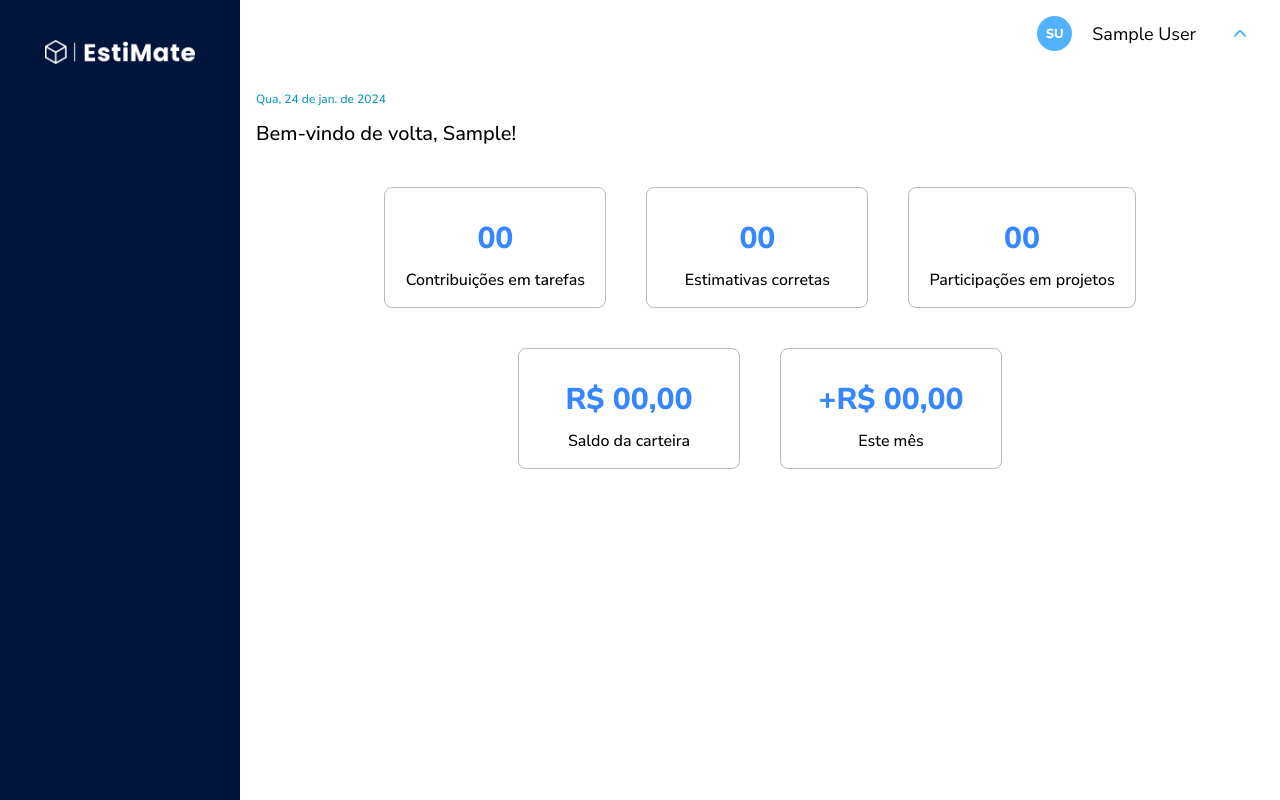
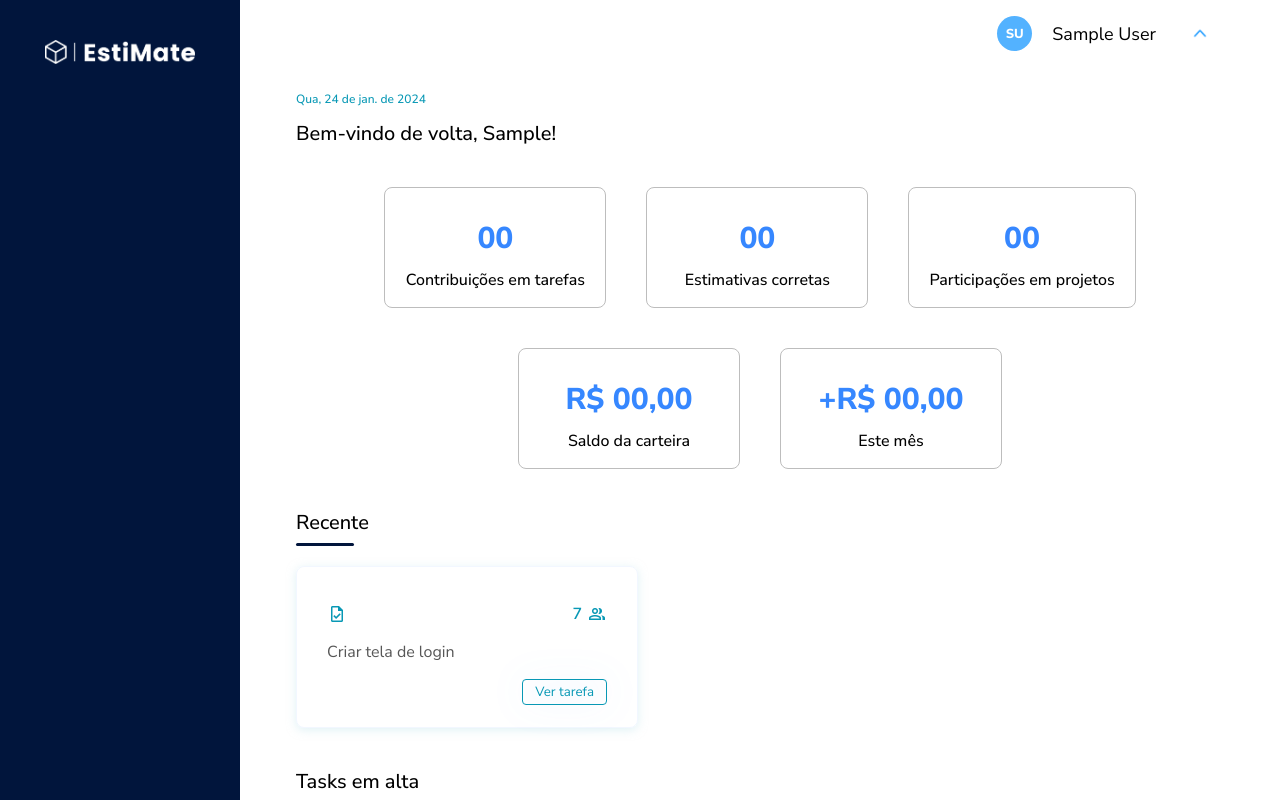
Before and after one commit to tms-5/estimate-projetao, a Next.js app: page /home in a window 1280 px wide. Shown: the top 800 px of the page. Built offline with nearby package versions, Linux system fonts and the light colour scheme; sample sign-in values are in the browser's storage.

Commit message:
feat(home): add tasks cards

```diff
--- /dev/null
+++ b/src/lib/assets/icon/index.ts
@@ -0,0 +1,7 @@
+import TaskIcon from './task-icon.png';
+import UserIcon from './user-icon.png';
+
+export {
+  TaskIcon,
+  UserIcon,
+};
--- /dev/null
+++ b/src/lib/components/appComponents/task/TaskCard.tsx
@@ -0,0 +1,38 @@
+import React from "react";
+import { TaskIcon, UserIcon } from "@/lib/assets/icon";
+import Image from "next/image";
+import Button from "../../button/Button";
+
+interface TaskCardProps {
+  id: string;
+  nome: string;
+  descricao: string;
+  projeto_id: string;
+  avaliacoes: number;
+}
+
+const TaskCard: React.FC<TaskCardProps> = ({ id, descricao, projeto_id, avaliacoes }) => {
+  return (
+    <div className="task-card ml-2r">
+      <div className="d-flex w-100 h-fit align-items-center justify-s-b">
+        <Image src={TaskIcon} alt="task icon" width={20} height={20} />
+        <div className="d-flex centralizar-meio align-items-center">
+          <p className="mr-05 c-teal-blue-100 fw-600">
+            {avaliacoes}
+          </p>
+          <Image src={UserIcon} alt="user icon" width={20} height={20} />
+        </div>
+      </div>
+      <p style={{margin:0}}>{descricao}</p>
+      <div className="d-flex w-100 justify-end">
+      <Button
+        text="Ver tarefa"
+        class="task-button"
+        onClick={() => console.log("Ver detalhes")}
+      />
+      </div>
+    </div>
+  );
+};
+
+export default TaskCard;
--- a/src/lib/components/navbar/Navbar.tsx
+++ b/src/lib/components/navbar/Navbar.tsx
@@ -16,7 +16,7 @@ function Navbar(props: {
   return (
     <div className="p-2 w-web">
       <div
-        className={`d-flex w-100 ${
+        className={`d-flex pl-2r ${
           props.search ? "justify-s-b" : "justify-end"
         }`}
       >
--- a/src/lib/components/navbar/UserDropdown.tsx
+++ b/src/lib/components/navbar/UserDropdown.tsx
@@ -25,7 +25,7 @@ function UserDropdown({ userName }: { userName: string }) {
 
   return (
     <>
-      <div className="p-relative">
+      <div className="p-relative mr-2r">
         <div
           onClick={() => setIsOpen(!isOpen)}
           className="d-flex c-pointer align-items-center"
--- a/src/pages/home.tsx
+++ b/src/pages/home.tsx
@@ -5,6 +5,7 @@ import Sidebar from "@/lib/components/sidebar/Sidebar";
 import { useRouter } from "next/router";
 import { isAuthenticated } from "@/store/main";
 import DashboardStats from "@/lib/components/dashboardStats/dashboardStats";
+import TaskCard from "@/lib/components/appComponents/task/TaskCard";
 
 function DashboardPage() {
   const { user } = useAuth();
@@ -36,7 +37,8 @@ function DashboardPage() {
         ? user &&
           typeof user !== "string" && (
             <Sidebar user={user!}>
-              <div className="mt-2r">
+              <div className="w-max-100">
+              <div className="mt-2r ml-2r">
                 <p className="f-06 fw-500 c-teal-blue-100">
                   {currentDate.toLocaleString("pt-BR", {
                     weekday: "short",
@@ -56,12 +58,28 @@ function DashboardPage() {
                   Bem-vindo de volta, {user.name.split(" ")[0]}!
                 </h1>
               </div>
-              <div className="mt-2r w-100 h-fit d-flex direction-row flex-wrap-wrap gap-2 justify-center">
+              <div className="mt-2r w-max-100 h-fit d-flex direction-row flex-wrap-wrap gap-2 justify-center">
                 <DashboardStats value="00" text="Contribuições em tarefas" type="regular" color="#3687ff" />
                 <DashboardStats value="00" text="Estimativas corretas" type="regular" color="#3687ff" />
                 <DashboardStats value="00" text="Participações em projetos" type="regular" color="#3687ff" />
                 <DashboardStats value="R$ 00,00" text="Saldo da carteira" type="balance" color="#3687ff" />
                 <DashboardStats value="+R$ 00,00" text="Este mês " type="profit" color="#3687ff" />
+              </div>
+
+              <div className="w-fit ml-2r">
+                <h2 className="mt-2r f-1-0 fw-500">Recente</h2>
+                <div className="bg-space-blue-100 b-3 w-80" style={{height: 3, marginTop: -10}}/>
+              </div>
+              <div className="w-100 mt-1r">
+                  <TaskCard id={""} nome={"Login"} descricao={"Criar tela de login"} projeto_id={""} avaliacoes={7} />
+              </div>
+              <div className="w-fit ml-2r">
+                <h2 className="mt-2r f-1-0 fw-500">Tasks em alta</h2>
+                <div className="bg-space-blue-100 b-3 w-80" style={{height: 3, marginTop: -10}}/>
+              </div>
+              <div className="w-100 mt-1r">
+                  <TaskCard id={""} nome={"Login"} descricao={"Criar tela de login"} projeto_id={""} avaliacoes={7} />
+              </div>
               </div>
             </Sidebar>
           )
--- a/src/ui/utils.scss
+++ b/src/ui/utils.scss
@@ -123,6 +123,10 @@ div {
 
 .mr-1 {
   margin-right: 0.5rem;
+}
+
+.mr-05 {
+  margin-right: 0.25rem;
 }
 
 .m-auto {
@@ -530,6 +534,10 @@ div {
   width: 100% !important;
 }
 
+.w-max-100 {
+  max-width: 100% !important;
+}
+
 .w-inherit {
   width: inherit;
 }
@@ -556,6 +564,11 @@ div {
 }
 
 /*Border radius*/
+
+.b-3 {
+  border-radius: 3px;
+}
+
 .b-5 {
   border-radius: 5px;
 }
@@ -706,3 +719,32 @@ button {
   filter: invert(80%) sepia(41%) saturate(2192%) hue-rotate(184deg)
     brightness(101%) contrast(102%);
 }
+
+/*Outros*/
+
+.task-card{
+  max-width: 280px;
+  min-height: 120px;
+  max-height: 120px;
+  padding: 1rem 1.5rem;
+  border-radius: 8px;
+  border: 1px solid var(--primary-primary-blue-25, #cde1ff45);
+  font-size: 0.8rem;
+  color: var(--gray-scale-gray-25, #575757);
+  font-family: "Nunito Sans", sans-serif !important;
+  box-shadow: 0px 2px 10px 0px var(--primary-teal-blue-25, #c1e5ec80);
+}
+
+.task-button {
+  color: var(--teal-blue-100, #0898b5);
+  border: 1px solid var(--teal-blue-100, #0898b5);
+  border-radius: 4px;
+  font-family: "Nunito Sans", sans-serif !important;
+  padding: 3px 12px;
+  margin: 16px 0 0 0;
+
+  &:hover {
+    background-color: var(--teal-blue-100, #0898b5);
+    color: #ffffff;
+  }
+}
```
Also changed, not shown: src/lib/assets/icon/task-icon.png (added), src/lib/assets/icon/user-icon.png (added).
